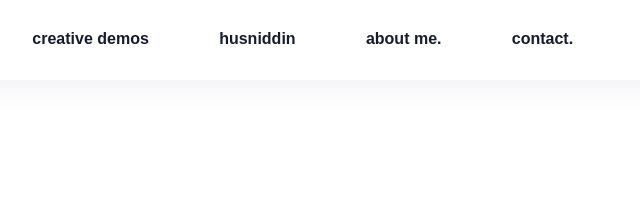
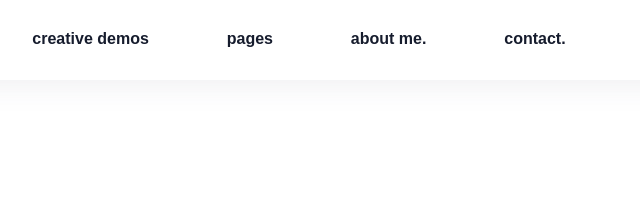
Before and after one commit to Husniddinwebdev2003/portfolio, a plain HTML site: page index.html in a window 1280 px wide. Shown: the top 205 px of the page, 513-1153 px from the left. Drawn offline with Linux system fonts and the light colour scheme.

Commit message:
Update index.html
test finished

```diff
--- a/index.html
+++ b/index.html
@@ -25,7 +25,7 @@
                     <div class="col-md-7">
                         <ul id="media">
                             <li><a href="#" class="changeColor">creative demos</a></li>
-                            <li><a href="#" class="changeColor">husniddin</a></li>
+                            <li><a href="#" class="changeColor">pages</a></li>
                             <li><a href="#" class="changeColor">about me.</a></li>
                             <li><a href="#" class="changeColor">contact.</a></li>
                             <li><a href="#" class="changeColor">support</a></li>
```
